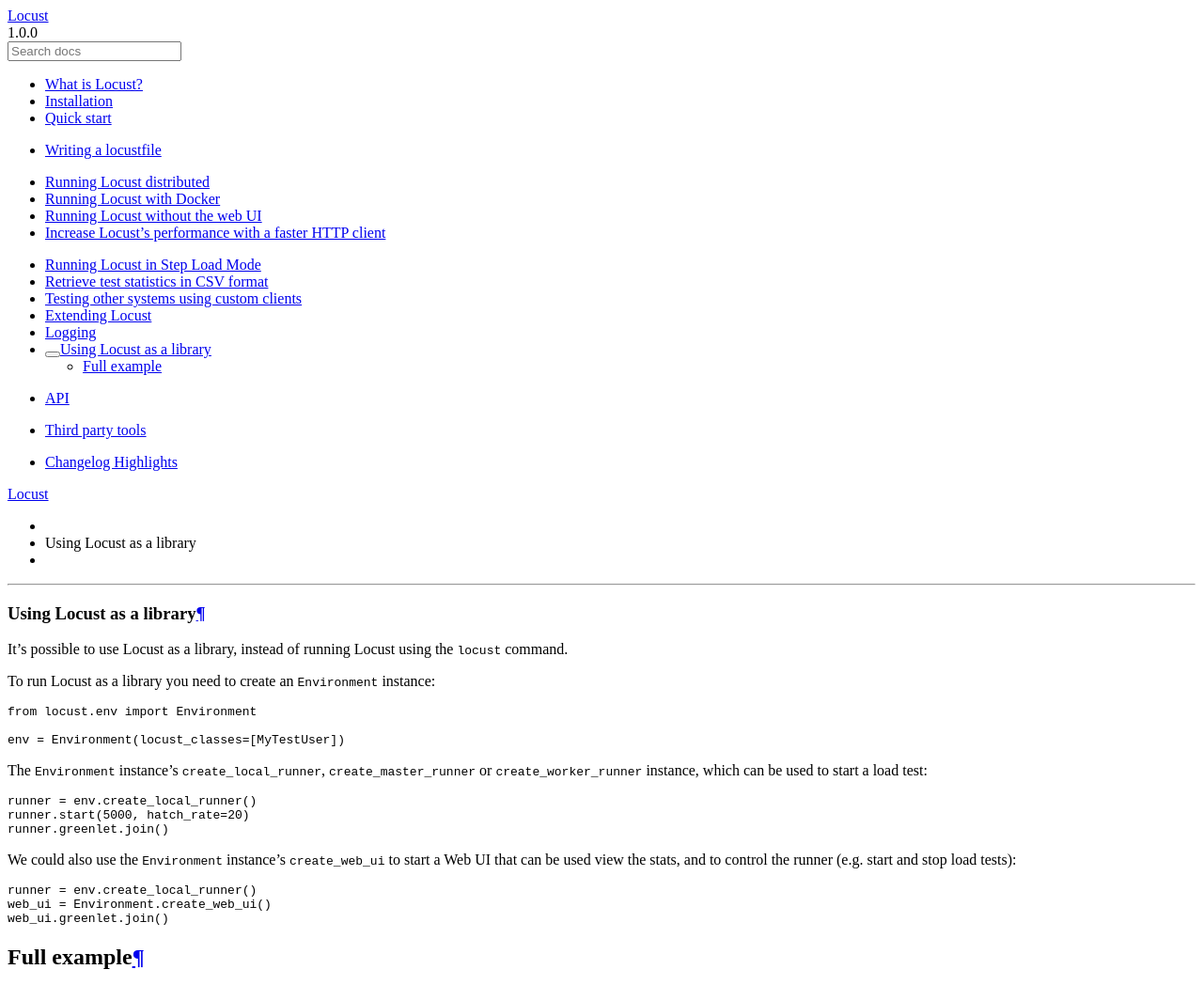
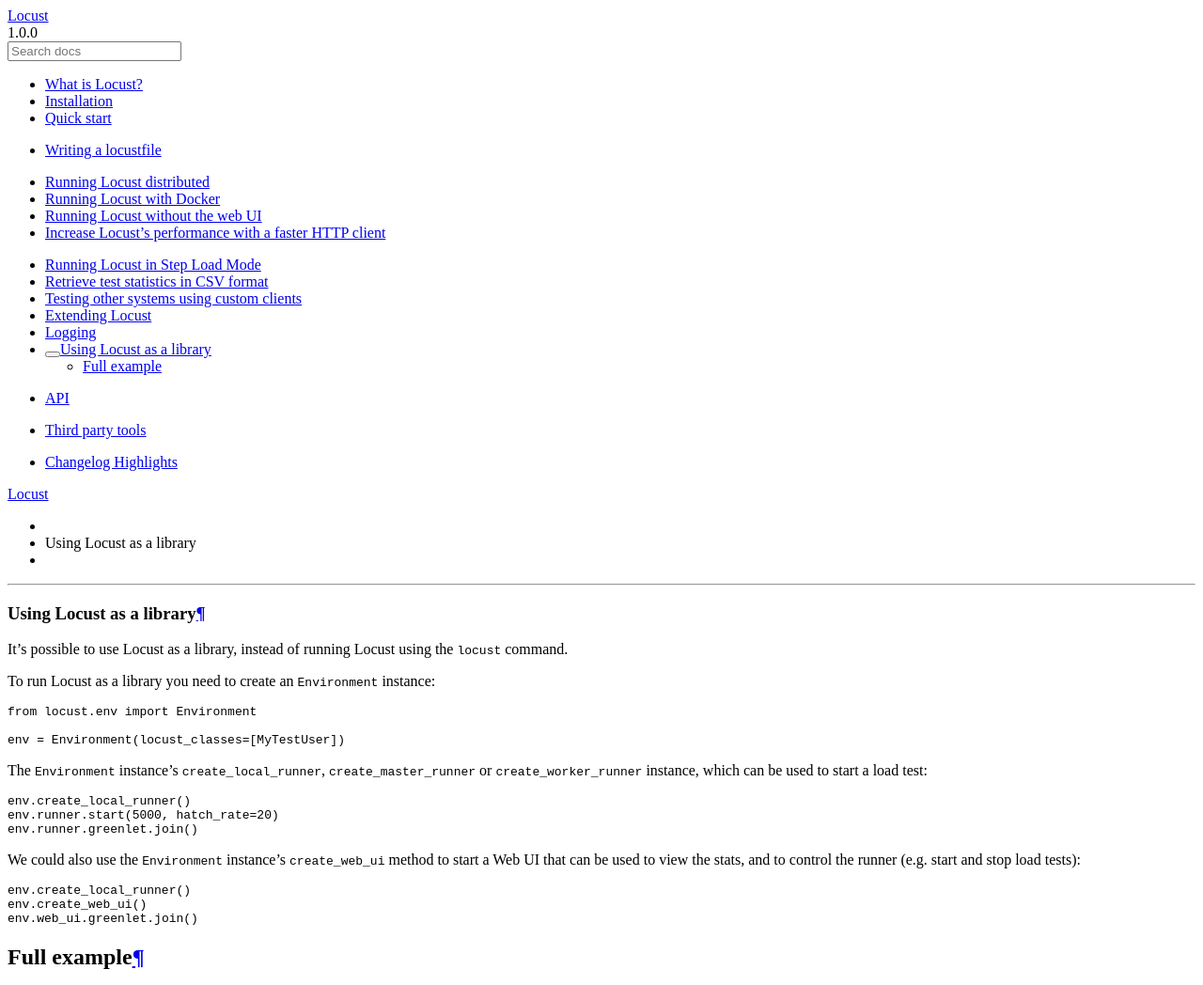
Before and after one commit to locustio/locust, a Sphinx documentation site: the page built from docs/use-as-lib.rst, in a window 1280 px wide, cut to the strip 0-1048 px from the top of the page. Shown: the whole strip at 94% size. Built offline with Sphinx 7.4.7 and the Read the Docs theme 2.0.0, drawn with Linux system fonts in a browser that asks for light colours; the version number is read from the project's files by our own code.

Commit message:
Access runner and web_ui through Environment instance instead of using return value

```diff
--- a/docs/use-as-lib.rst
+++ b/docs/use-as-lib.rst
@@ -20,19 +20,19 @@
 
 .. code-block:: python
 
-    runner = env.create_local_runner()
-    runner.start(5000, hatch_rate=20)
-    runner.greenlet.join()
+    env.create_local_runner()
+    env.runner.start(5000, hatch_rate=20)
+    env.runner.greenlet.join()
 
 We could also use the :py:class:`Environment <locust.env.Environment>` instance's
-:py:meth:`create_web_ui <locust.env.Environment.create_web_ui>` to start a Web UI that can be used view
-the stats, and to control the runner (e.g. start and stop load tests):
+:py:meth:`create_web_ui <locust.env.Environment.create_web_ui>` method to start a Web UI that can be used
+to view the stats, and to control the runner (e.g. start and stop load tests):
 
 .. code-block:: python
 
-    runner = env.create_local_runner()
-    web_ui = Environment.create_web_ui()
-    web_ui.greenlet.join()
+    env.create_local_runner()
+    env.create_web_ui()
+    env.web_ui.greenlet.join()
 
 
 Full example
```
Also changed, not shown: 1 other file.
